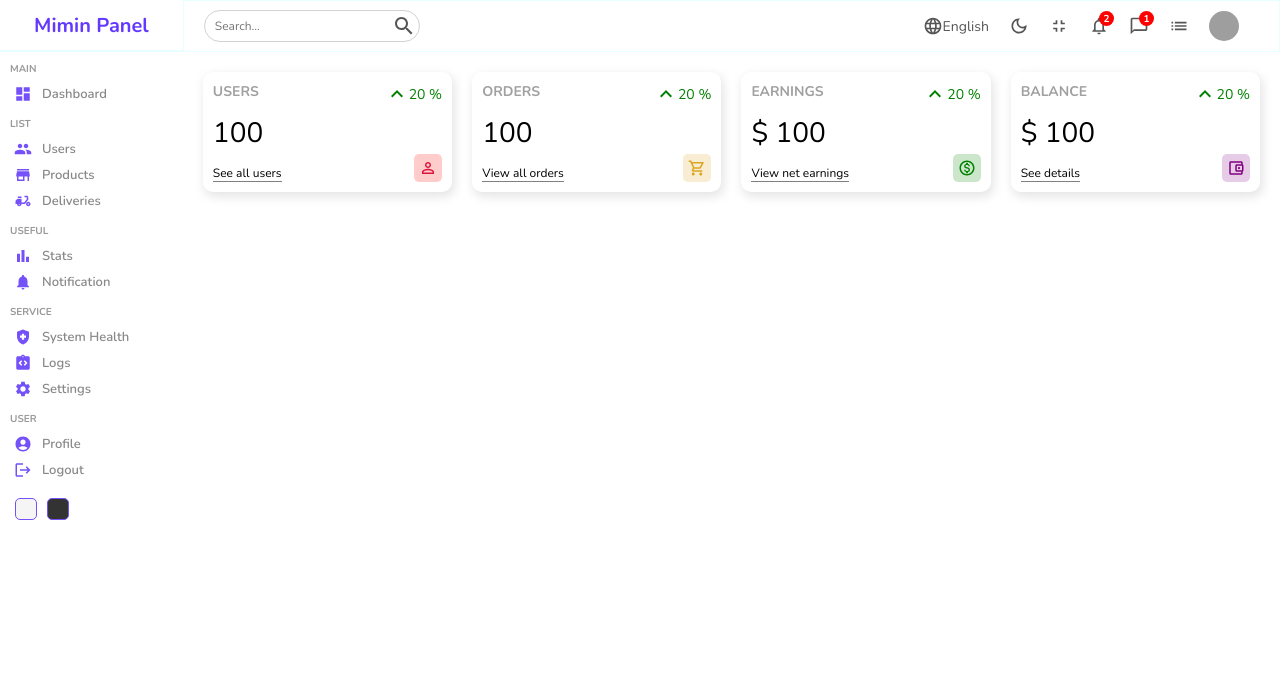
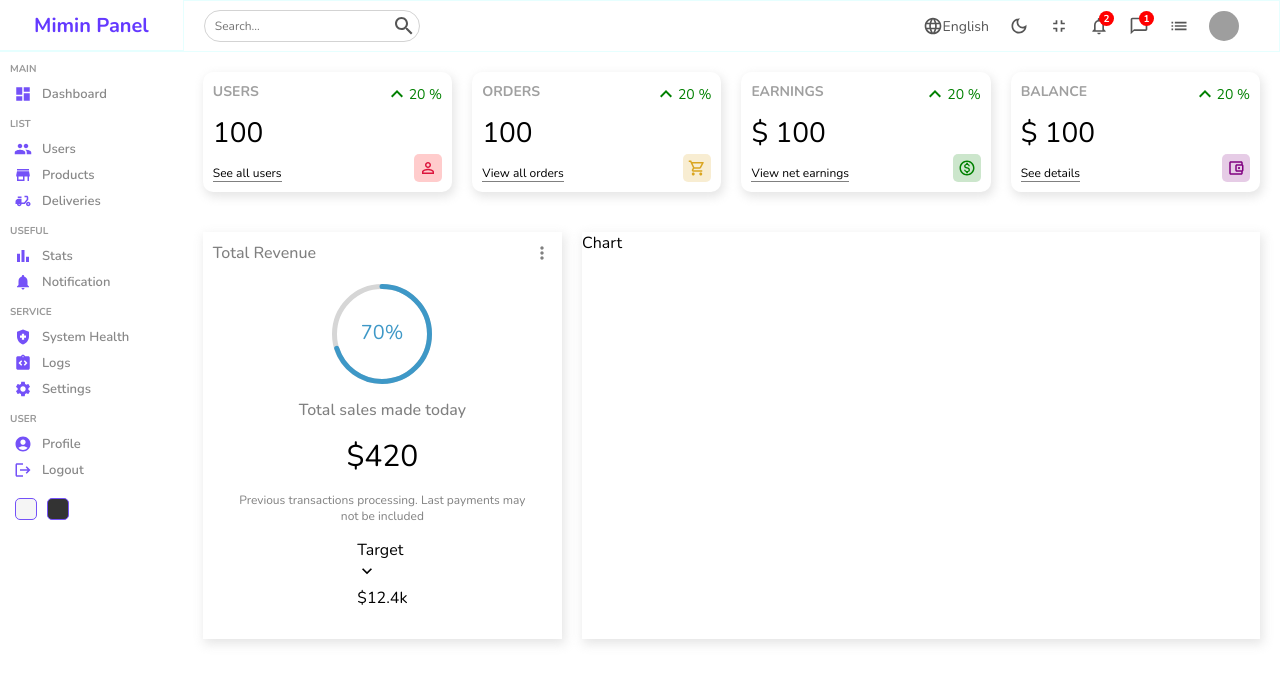
Before and after one commit to AbimanyuBP/MoiReactAdminPanel, a React (Create React App) app: page / in a window 1280 px wide. Shown: the top 682 px of the page. Built offline with nearby package versions, Linux system fonts and the light colour scheme; grey boxes are pictures that could not be loaded.

Commit message:
Added new components

```diff
--- /dev/null
+++ b/src/components/chart/Chart.jsx
@@ -0,0 +1,12 @@
+import './chart.scss'
+import React from 'react'
+
+const Chart = () => {
+  return (
+    <div className='chart'>
+        Chart
+    </div>
+  )
+}
+
+export default Chart
--- /dev/null
+++ b/src/components/chart/chart.scss
@@ -0,0 +1,5 @@
+.chart{
+    flex: 4;
+    -webkit-box-shadow: 2px 4px 10px 1px rgba(0, 0, 0, 0.47);
+    box-shadow: 2px 4px 10px 1px rgba(201, 201, 201, 0.47);
+}
--- /dev/null
+++ b/src/components/featured/Featured.jsx
@@ -0,0 +1,36 @@
+import './featured.scss'
+import MoreVertIcon from "@mui/icons-material/MoreVert";
+import { CircularProgressbar } from 'react-circular-progressbar';
+import 'react-circular-progressbar/dist/styles.css';
+import KeyboardArrowDownIcon from "@mui/icons-material/KeyboardArrowDown";
+import KeyboardArrowUpOutlinedIcon from "@mui/icons-material/KeyboardArrowUpOutlined";
+
+const Featured = () => {
+  return (
+    <div className='featured'>
+        <div className="top">
+            <h1 className="title">Total Revenue</h1>
+            <MoreVertIcon fontSize='small'/>
+        </div>
+        <div className="bottom">
+            <div className="featuredChart">
+                <CircularProgressbar value={70} text='70%' strokeWidth={5}/>
+            </div>
+            <p className="title">Total sales made today</p>
+            <p className="amount">$420</p>
+            <p className="desc">
+                Previous transactions processing. Last payments may not be included
+            </p>
+            <div className="summary">
+                <div className="itemTitle">Target</div>
+                <div className="itemResult">
+                    <KeyboardArrowDownIcon fontSize='small'/>
+                    <div className="resultAmount">$12.4k</div>
+                </div>
+            </div>
+        </div>
+    </div>
+  )
+}
+
+export default Featured
--- /dev/null
+++ b/src/components/featured/featured.scss
@@ -0,0 +1,48 @@
+.featured{
+    flex: 2;
+    -webkit-box-shadow: 2px 4px 10px 1px rgba(0, 0, 0, 0.47);
+    box-shadow: 2px 4px 10px 1px rgba(201, 201, 201, 0.47);
+    padding: 10px;
+
+    .top{
+        display: flex;
+        align-items: center;
+        justify-content: space-between;
+        color: gray;
+
+        .title{
+            font-size: 16px;
+            font-weight: 500;
+        }
+    }
+
+    .bottom{
+        padding: 20px;
+        display: flex;
+        flex-direction: column;
+        align-items: center;
+        justify-content: center;
+        gap: 15px;
+
+        .featuredChart{
+            width: 100px;
+            height: 100px;
+        }
+
+        .title{
+            font-weight: 500;
+            color: gray;
+        }
+
+        .amount{
+            font-size: 30px;
+        }
+
+        .desc{
+            font-weight: 300;
+            font-size: 12px;
+            color: gray;
+            text-align: center;
+        }
+    }
+}
--- a/src/pages/home/Home.jsx
+++ b/src/pages/home/Home.jsx
@@ -2,7 +2,9 @@
 import "./home.scss";
 import Sidebar from '../../components/sidebar/Sidebar';
 import Navbar from '../../components/navbar/Navbar';
-import Widget from '../../components/widget/Widget';
+import Widget from '../../components/widget/widget';
+import Featured from '../../components/featured/Featured';
+import Chart from '../../components/chart/Chart';
 
 const Home = () => {
   return (
@@ -16,6 +18,10 @@
             <Widget type="earning"/>
             <Widget type="balance"/>
           </div>
+          <div className="charts">
+            <Featured/>
+            <Chart/>
+          </div>
         </div>
     </div>
   )
--- a/src/pages/home/home.scss
+++ b/src/pages/home/home.scss
@@ -3,7 +3,7 @@
     .homecontainer{
         flex: 6;
 
-        .widgets{
+        .widgets, .charts{
             display: flex;
             padding: 20px;
             gap: 20px;
```
